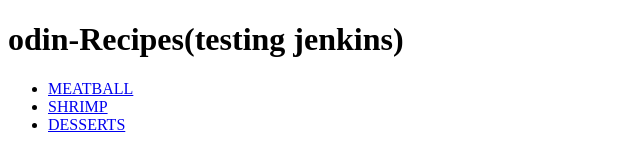
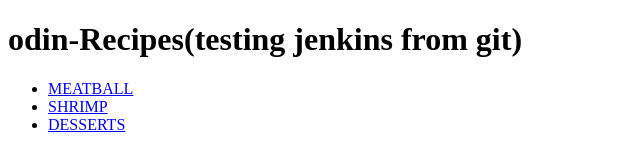
Before and after one commit to red0074/odin-recipes, a plain HTML site: page index.html in a window 1280 px wide. Shown: the whole page, without its empty margins (0-640 px from the left). Drawn offline with Linux system fonts and the light colour scheme.

Commit message:
Update index.html

```diff
--- a/index.html
+++ b/index.html
@@ -6,7 +6,7 @@
     <title>project:html</title>
   </head>
   <body>
-    <h1>odin-Recipes(testing jenkins)</h1>
+    <h1>odin-Recipes(testing jenkins from git)</h1>
 
     <ul>
       <li><a href="./recipes/meatball.html">MEATBALL</a></li>
```
